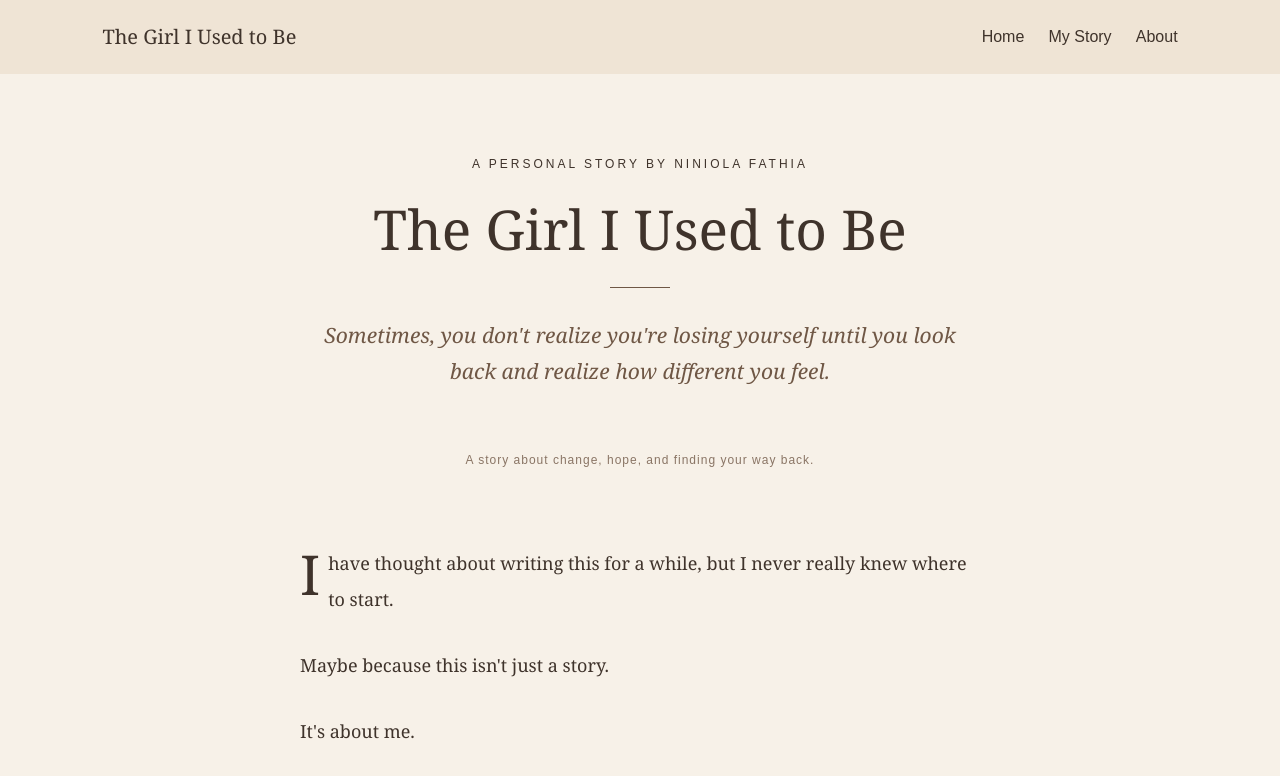
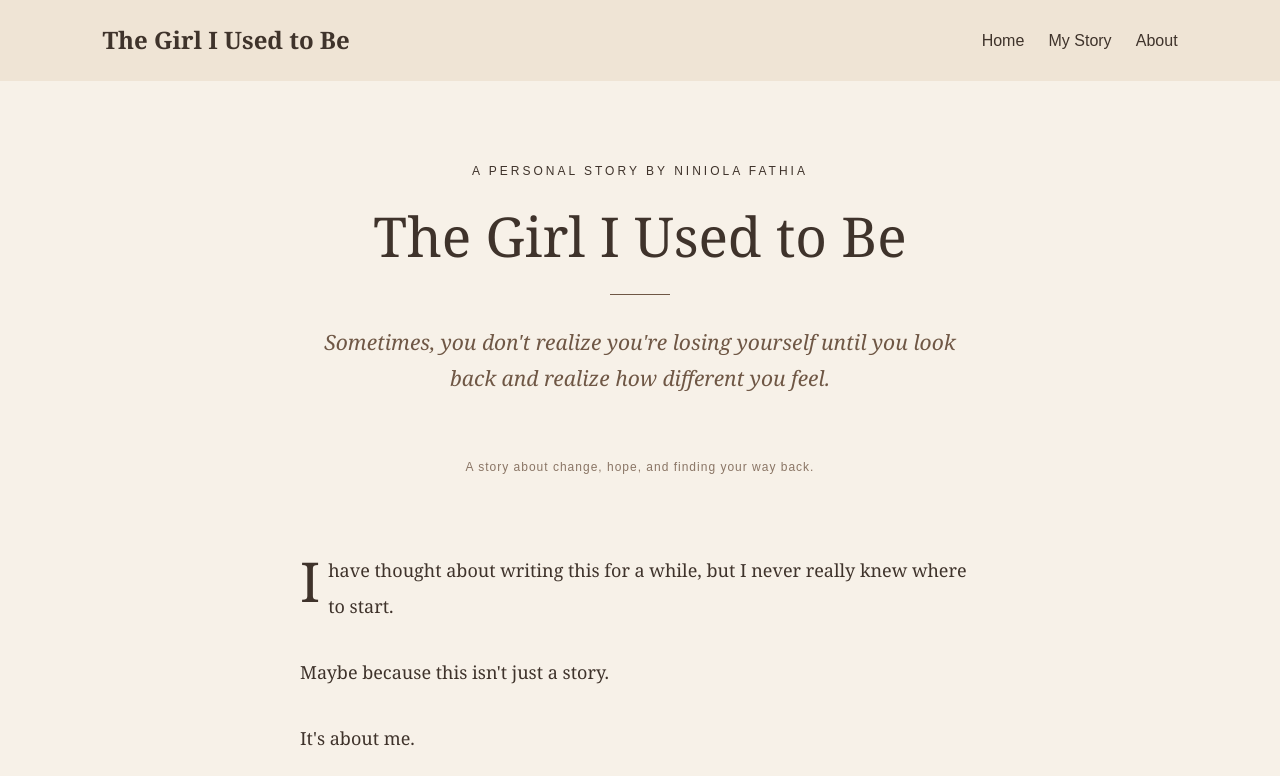
Before and after one commit to ninolafatia14-glitch/niniolafathia14-gitch.github.io, a plain HTML site: page story.html in a window 1280 px wide. Shown: the top 776 px of the page. Drawn offline with Linux system fonts and the light colour scheme.

Commit message:
Update story.html

```diff
--- a/story.html
+++ b/story.html
@@ -13,8 +13,7 @@
 
     <header>
         <nav>
-            <h2>The Girl I Used to Be</h2>
-
+            <h1>The Girl I Used to Be</h1>
             <div>
                 <a href="index.html">Home</a>
                 <a href="story.html">My Story</a>
```
